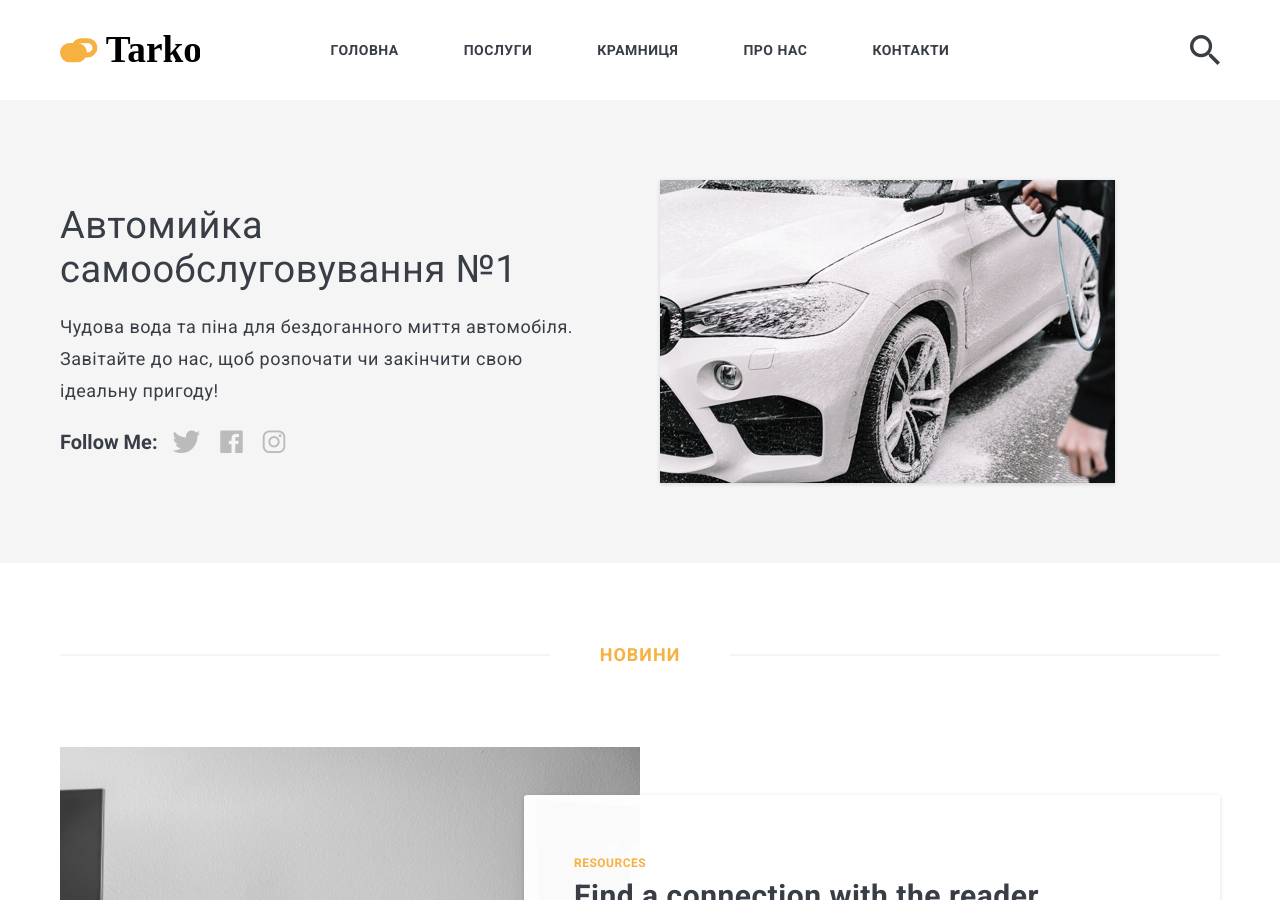
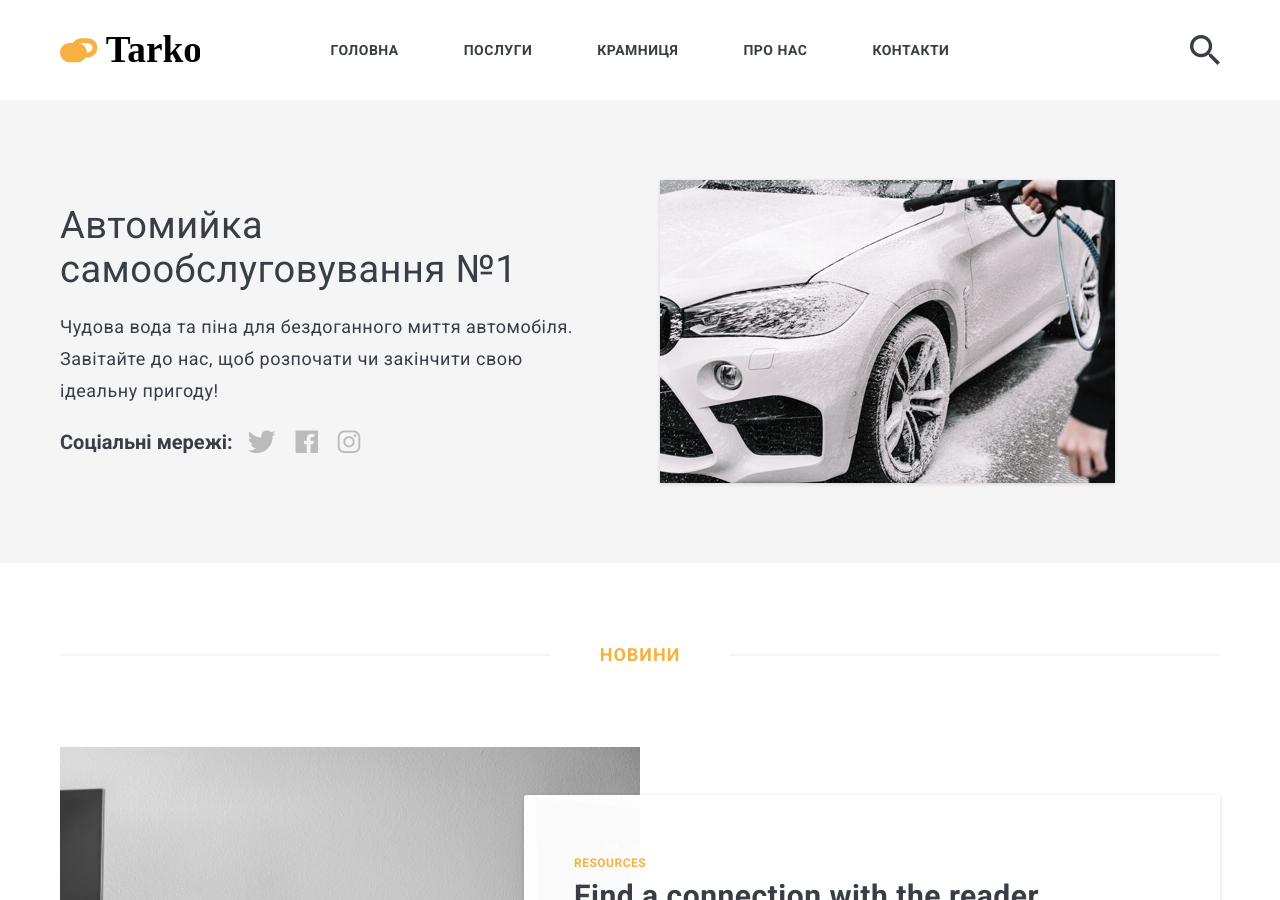
Before and after one commit to itarko/itarko.github.io, a Jekyll site: the page built from index.html, in a window 1280 px wide and 900 px high. Built offline with Jekyll 4.4.1, drawn with Linux system fonts in a browser that asks for light colours; nearby versions of some CDN libraries; the list of posts is cut into pages by our own code.

Commit message:
Update hero.html

```diff
--- a/_includes/hero.html
+++ b/_includes/hero.html
@@ -7,7 +7,7 @@
           <h1 class="hero__title">{{ site.data.settings.author.say-hello }}</h1>
           <p class="hero__subtitle">{{ site.data.settings.author.bio }}</p>
           <div class="hero__social">
-            <span class="hero__social-title">Follow Me: </span>
+            <span class="hero__social-title">Соціальні мережі: </span>
             {% include contact-link.html %}
           </div>
         </div>
```
